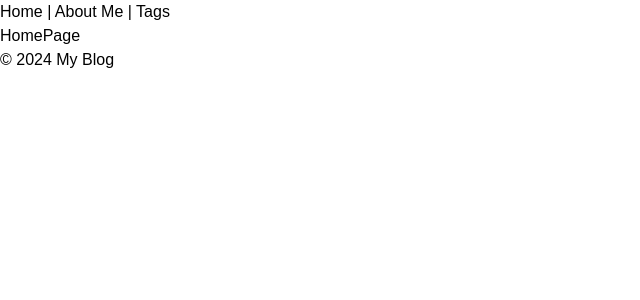
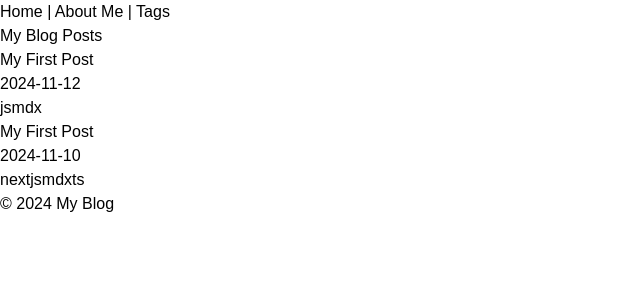
Before and after one commit to JustDevRae/TechBlog, a Next.js app: page / in a window 1280 px wide. Shown: the top 300 px of the page, without its empty margins (0-640 px from the left). Built offline with nearby package versions, Linux system fonts and the light colour scheme.

Commit message:
feat: create homepage & postpage

```diff
--- a/src/app/page.tsx
+++ b/src/app/page.tsx
@@ -1,3 +1,28 @@
+import Link from "next/link";
+import { getAllPosts } from "@/lib/mdxParser";
+
 export default function Home() {
-  return <div>HomePage</div>;
+  const posts = getAllPosts();
+  return (
+    <div>
+      <h1>My Blog Posts</h1>
+      <ul>
+        {posts.map((post) => (
+          <li key={post.slug} className="post-item">
+            <Link href={`/posts/${post.slug}`}>
+              <h2>{post.frontMatter.title}</h2>
+              <p>{post.frontMatter.date}</p>
+              <div>
+                {post.frontMatter.tags.map((tag: string, index: number) => (
+                  <span key={index} className="tag">
+                    {tag}
+                  </span>
+                ))}
+              </div>
+            </Link>
+          </li>
+        ))}
+      </ul>
+    </div>
+  );
 }
--- /dev/null
+++ b/src/app/posts/[slug]/page.tsx
@@ -0,0 +1,42 @@
+import { getPostBySlug } from "@/lib/mdxParser";
+import { MDXRemote } from "next-mdx-remote/rsc";
+import { notFound } from "next/navigation";
+
+type PostPageProps = {
+  params: {
+    slug: string;
+  };
+};
+
+export default async function PostPage({ params }: PostPageProps) {
+  const { slug } = params;
+
+  // 게시글 데이터 가져오기
+  const post = await getPostBySlug(slug);
+
+  // 게시글이 존재하지 않으면 404 페이지 표시
+  if (!post) {
+    notFound();
+    return null;
+  }
+
+  const { frontMatter, content } = post;
+
+  return (
+    <article>
+      <h1>{frontMatter.title}</h1>
+      <p>{frontMatter.date}</p>
+      <div>
+        {frontMatter.tags?.map((tag: string, index: number) => (
+          <span key={index} className="tag">
+            #{tag}
+          </span>
+        ))}
+      </div>
+      <div className="post-content">
+        {/* MDX 본문 렌더링 */}
+        <MDXRemote source={content} />
+      </div>
+    </article>
+  );
+}
--- /dev/null
+++ b/src/lib/mdxParser.ts
@@ -0,0 +1,46 @@
+import fs from 'fs';
+import path from 'path';
+import matter from 'gray-matter';
+import { serialize } from 'next-mdx-remote/serialize';
+
+
+// NOTE process.cwd()로 루티 디렉터리 경로를 가져오고, 여기에 src/posts폴더의 절대 경로를 얻는다.
+const postsDirectory = path.join(process.cwd(), 'src/posts');
+
+
+export async function getPostBySlug(slug: string) {
+
+  // NOTE slug에 따라 src/posts/slug.mdx 파일의 전체 경로를 만든다.
+  const fullPath = path.join(postsDirectory, `${slug}.mdx`);
+
+  // NOTE fullPath 위치에 있는 파일을 읽고, UTF-8 형식의 문자열로 반환한다.
+  const fileContents = fs.readFileSync(fullPath, 'utf8');
+
+  // NOTE gray-matter로 메타데이터와 컨텐츠를 파싱한다.
+  const { data, content } = matter(fileContents);
+
+  // NOTE MDX 컨텐츠를 next-mdx-remote로 파싱
+  const mdxSource = await serialize(content);
+
+  return {
+    slug,
+    frontMatter: data,
+    content: mdxSource,
+  };
+}
+
+export function getAllPosts() {
+  const fileNames = fs.readdirSync(postsDirectory);
+
+  return fileNames.map((fileName) => {
+    const slug = fileName.replace(/\.mdx$/, '');
+    const fullPath = path.join(postsDirectory, fileName);
+    const fileContents = fs.readFileSync(fullPath, 'utf8');
+    const { data } = matter(fileContents);
+
+    return {
+      slug,
+      frontMatter: data,
+    };
+  });
+}
--- a/src/posts/first-post.mdx
+++ b/src/posts/first-post.mdx
@@ -1,8 +1,8 @@
 ---
 title: "My First Post"
-subtitle: "My First Sub"
-date: "2024-11-11"
-tags: ["nextjs", "mdx", "tutorial"]
+subtitle: "첫번째입니다"
+date: "2024-11-12"
+tags: ["js", "mdx"]
 ---
 
-# This is the content of the MDX file.
+# 첫번째 파일입니다. 감사합니다.
--- a/src/posts/second-post.mdx
+++ b/src/posts/second-post.mdx
@@ -1,8 +1,8 @@
 ---
 title: "My First Post"
-subtitle: "My First Sub"
-date: "2024-11-11"
-tags: ["nextjs", "mdx", "tutorial"]
+subtitle: "두번째입니다"
+date: "2024-11-10"
+tags: ["nextjs", "mdx", "ts"]
 ---
 
-# This is the content of the MDX file.
+# 두번째 파일입니다.
```
